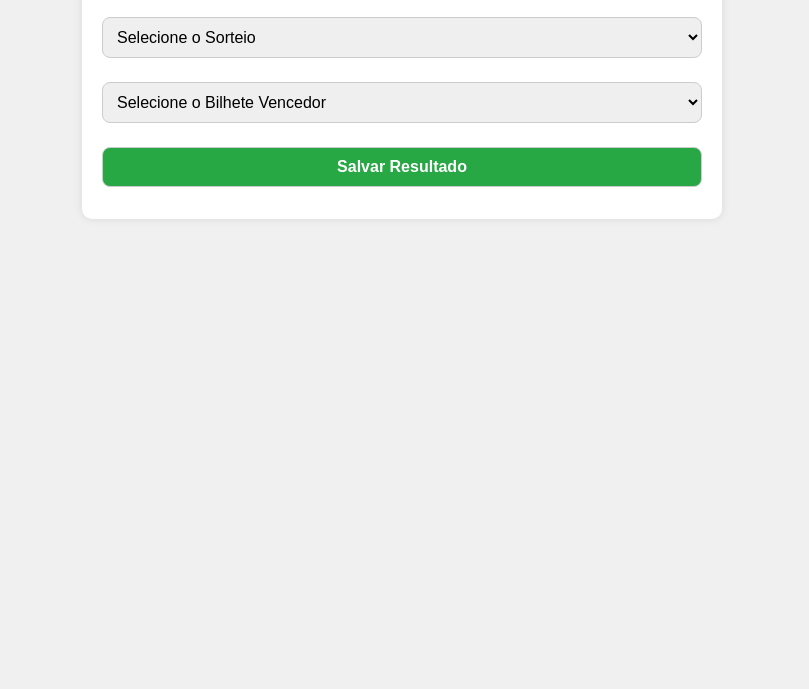
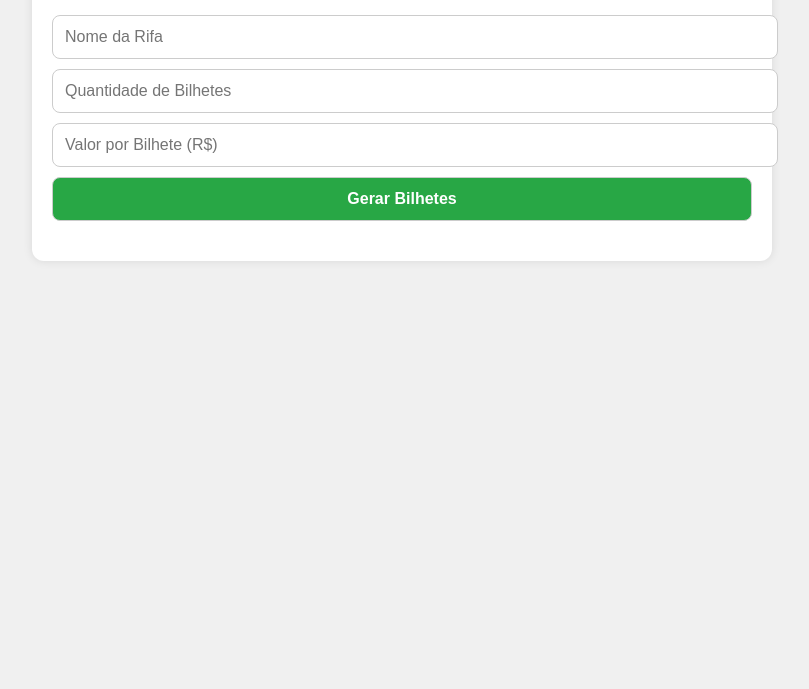
Before and after one commit to infobenserv/Pitimbu-da-sorte, a plain HTML site: page adicionar_sorteios.html in a window 1280 px wide. Shown: the part 111-800 px from the top of the page, without its empty margins (238-1047 px from the left). Drawn offline with Linux system fonts and the light colour scheme.

Commit message:
Update adicionar_sorteios.html

```diff
--- a/adicionar_sorteios.html
+++ b/adicionar_sorteios.html
@@ -3,107 +3,137 @@
 <head>
   <meta charset="UTF-8" />
   <meta name="viewport" content="width=device-width, initial-scale=1.0"/>
-  <title>Registrar Resultado</title>
+  <title>Cadastro de Rifa</title>
   <style>
     body {
       font-family: Arial, sans-serif;
       background: #f0f0f0;
       padding: 20px;
     }
+
     .container {
-      max-width: 600px;
+      max-width: 700px;
       margin: auto;
-      background: #fff;
+      background: white;
       padding: 20px;
-      border-radius: 10px;
-      box-shadow: 0 0 8px rgba(0,0,0,0.1);
+      border-radius: 12px;
+      box-shadow: 0 0 10px rgba(0,0,0,0.1);
     }
-    h2 { text-align: center; }
-    select, button {
+
+    h2 {
+      text-align: center;
+      margin-bottom: 20px;
+    }
+
+    input, button {
       width: 100%;
-      padding: 10px;
-      margin: 12px 0;
-      border-radius: 8px;
+      padding: 12px;
+      margin-top: 10px;
       font-size: 16px;
       border: 1px solid #ccc;
+      border-radius: 8px;
     }
+
     button {
-      background: #28a745;
+      background-color: #28a745;
       color: white;
       font-weight: bold;
       cursor: pointer;
     }
+
     button:hover {
-      background: #218838;
+      background-color: #218838;
+    }
+
+    .grid {
+      display: grid;
+      grid-template-columns: repeat(auto-fit, minmax(160px, 1fr));
+      gap: 15px;
+      margin-top: 20px;
+    }
+
+    .bilhete {
+      background: #f9f9f9;
+      border: 1px solid #ccc;
+      border-radius: 10px;
+      padding: 12px;
+      box-shadow: 1px 1px 5px rgba(0,0,0,0.1);
+      text-align: center;
+    }
+
+    .bilhete h3 {
+      margin: 0;
+      font-size: 16px;
+      color: #333;
+    }
+
+    .bilhete p {
+      margin: 6px 0;
+      font-size: 14px;
+      color: #555;
     }
   </style>
 </head>
 <body>
 
 <div class="container">
-  <h2>Registrar Resultado do Sorteio</h2>
+  <h2>Cadastro de Rifa</h2>
 
-  <select id="selectSorteio" onchange="carregarBilhetes()">
-    <option value="">Selecione o Sorteio</option>
-  </select>
+  <input type="text" id="nomeRifa" placeholder="Nome da Rifa" />
+  <input type="number" id="quantidade" placeholder="Quantidade de Bilhetes" min="1" />
+  <input type="number" id="valor" placeholder="Valor por Bilhete (R$)" step="0.01" />
 
-  <select id="selectBilhete">
-    <option value="">Selecione o Bilhete Vencedor</option>
-  </select>
+  <button onclick="gerarBilhetes()">Gerar Bilhetes</button>
 
-  <button onclick="registrarResultado()">Salvar Resultado</button>
+  <div id="listaBilhetes" class="grid"></div>
 </div>
 
 <script>
-  function carregarSorteios() {
-    const sorteios = JSON.parse(localStorage.getItem("sorteios") || "[]");
-    const select = document.getElementById("selectSorteio");
-    select.innerHTML = `<option value="">Selecione o Sorteio</option>`;
-
-    sorteios.forEach((s, index) => {
-      const opt = document.createElement("option");
-      opt.value = index;
-      opt.textContent = `${s.nome} - (${s.data})`;
-      select.appendChild(opt);
-    });
+  function gerarNumero4Digitos() {
+    return Math.floor(1000 + Math.random() * 9000); // de 1000 a 9999
   }
 
-  function carregarBilhetes() {
-    const sorteios = JSON.parse(localStorage.getItem("sorteios") || "[]");
-    const index = document.getElementById("selectSorteio").value;
-    const selectBilhete = document.getElementById("selectBilhete");
-    selectBilhete.innerHTML = `<option value="">Selecione o Bilhete Vencedor</option>`;
+  function gerarBilhetes() {
+    const nome = document.getElementById("nomeRifa").value.trim();
+    const quantidade = parseInt(document.getElementById("quantidade").value);
+    const valor = parseFloat(document.getElementById("valor").value).toFixed(2);
+    const lista = document.getElementById("listaBilhetes");
 
-    if (index === "") return;
-
-    const sorteio = sorteios[index];
-    const bilhetes = JSON.parse(localStorage.getItem("rifa_" + sorteio.rifa) || "[]");
-
-    bilhetes.forEach(b => {
-      const opt = document.createElement("option");
-      opt.value = `${b.numero1}-${b.numero2}`;
-      opt.textContent = `#${b.id} - ${b.numero1} / ${b.numero2} ${b.comprador ? "(Comprado por: " + b.comprador + ")" : ""}`;
-      selectBilhete.appendChild(opt);
-    });
-  }
-
-  function registrarResultado() {
-    const sorteios = JSON.parse(localStorage.getItem("sorteios") || "[]");
-    const index = document.getElementById("selectSorteio").value;
-    const bilheteVencedor = document.getElementById("selectBilhete").value;
-
-    if (index === "" || bilheteVencedor === "") {
-      alert("Selecione o sorteio e o bilhete vencedor.");
+    if (!nome || isNaN(quantidade) || quantidade <= 0 || isNaN(valor)) {
+      alert("Preencha todos os campos corretamente.");
       return;
     }
 
-    sorteios[index].resultado = bilheteVencedor;
-    localStorage.setItem("sorteios", JSON.stringify(sorteios));
+    const bilhetes = [];
 
-    alert("Resultado salvo com sucesso!");
+    for (let i = 1; i <= quantidade; i++) {
+      bilhetes.push({
+        id: i,
+        numero1: gerarNumero4Digitos(),
+        numero2: gerarNumero4Digitos(),
+        status: "Disponível",
+        comprador: "",
+        valor: valor
+      });
+    }
+
+    localStorage.setItem("rifa_" + nome, JSON.stringify(bilhetes));
+
+    lista.innerHTML = "";
+    bilhetes.forEach(b => {
+      const div = document.createElement("div");
+      div.className = "bilhete";
+      div.innerHTML = `
+        <h3>Bilhete #${b.id}</h3>
+        <p>Nº 1: <strong>${b.numero1}</strong></p>
+        <p>Nº 2: <strong>${b.numero2}</strong></p>
+        <p>Status: ${b.status}</p>
+      `;
+      lista.appendChild(div);
+    });
+
+    alert(`Rifa "${nome}" salva com ${quantidade} bilhetes.`);
   }
-
-  window.onload = carregarSorteios;
 </script>
 
 </body>
```
